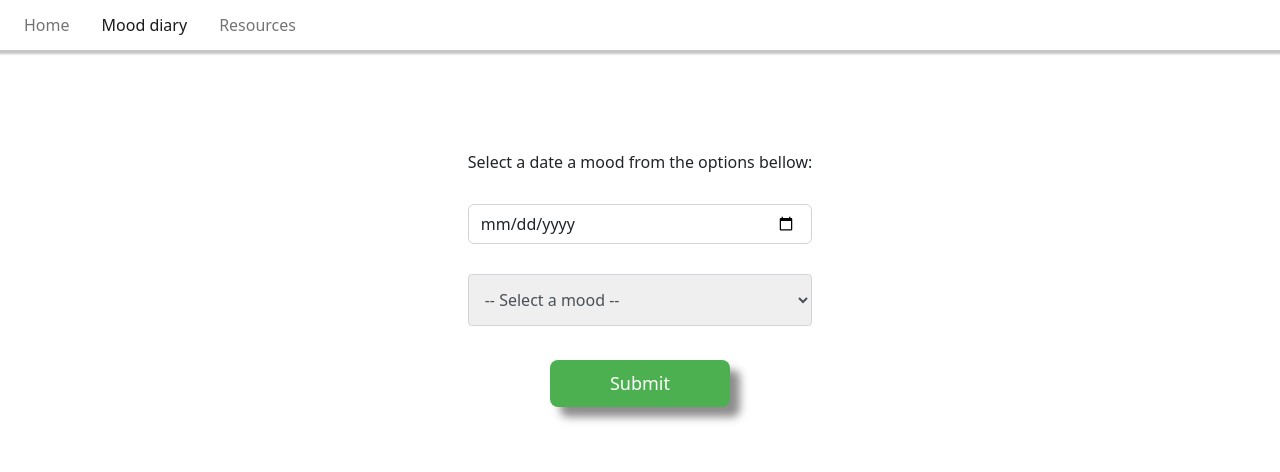
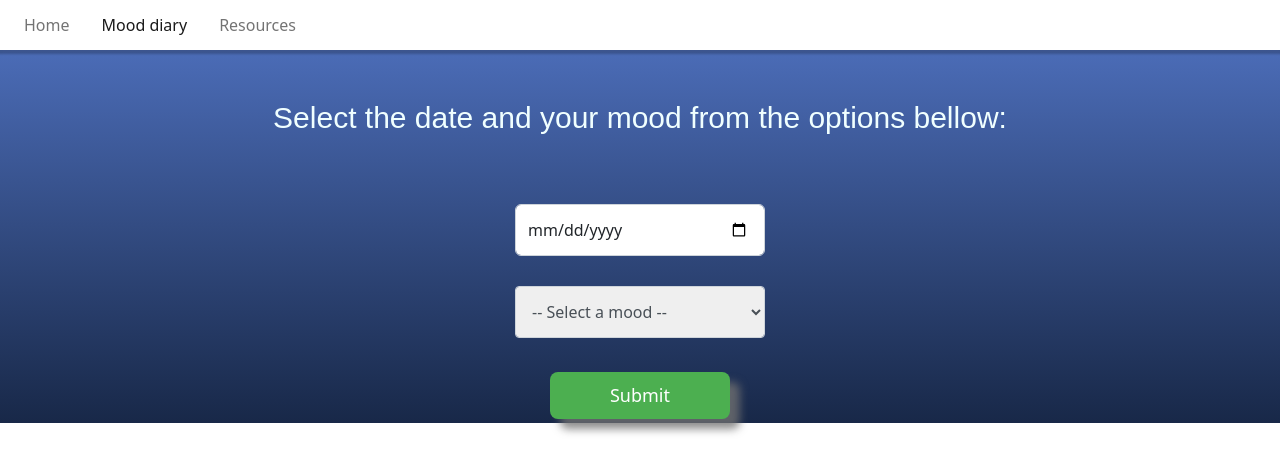
Before and after one commit to EmH93/mood-tracker, a React (Create React App) app: page /MoodDiary in a window 1280 px wide. Shown: the top 472 px of the page. Built offline with nearby package versions, Linux system fonts and the light colour scheme.

Commit message:
Page UI modified

```diff
--- a/src/components/Card/Card.css
+++ b/src/components/Card/Card.css
@@ -1,6 +1,27 @@
 
 .card{
-  width: 200px;
+  width: 260px;
   height: 200px;
   margin-top: 16px;
+  margin-bottom: 50px;
   }
+
+.bg-color{
+  background-color: red;
+}
+
+.selectedOption1 {
+  background-color: var(--stressed);
+}
+.selectedOption2 {
+  background-color: var(--sad);
+}
+.selectedOption3 {
+  background-color: var(--chilled);
+}
+.selectedOption4 {
+  background-color: var(--happy);
+}
+.selectedOption5 {
+  background-color: var(--overjoyed);
+}
--- a/src/components/Card/Card.js
+++ b/src/components/Card/Card.js
@@ -1,26 +1,36 @@
-import React from 'react';
-import { Avatar, Card, Col} from 'antd';
-import './Card.css'
+import React from "react";
+import { Avatar, Card, Col } from "antd";
+import "./Card.css";
 const { Meta } = Card;
 
-
-function MoodCard(props){
-  return(
-
-
-
-     <Col span={4}>
-       <Card  className='card' title={props.date} bordered={true}>
-       <Meta
+function MoodCard(props) {
+  return (
+    <Col span={4}>
+      <Card
+        className={`card ${
+          props.title === "Stressed"
+            ? "selectedOption1"
+            : props.title === "Sad"
+            ? "selectedOption2"
+            : props.title === "Chilled"
+            ? "selectedOption3"
+            : props.title === "Happy"
+            ? "selectedOption4"
+            : props.title === "Overjoyed"
+            ? "selectedOption5"
+            : ""
+        }`}
+        title={props.date}
+        bordered={true}
+      >
+        <Meta
           avatar={<Avatar src="https://joesch.moe/api/v1/random?key=1" />}
           title={props.title}
           description="This is the description"
         />
-       </Card>
-     </Col>
-
-
-  )
-};
+      </Card>
+    </Col>
+  );
+}
 
 export default MoodCard;
--- a/src/components/FormFolder/Form.css
+++ b/src/components/FormFolder/Form.css
@@ -4,6 +4,16 @@
   --overjoyed: #f06c9b;
   --happy: #ffe66d;
   --stressed: #d90429;
+}
+
+.form-container{
+  width: 250px;
+}
+
+select option {
+  height: 40px!important;
+  width: 200px;
+  font-size: 18px;
 }
 
 select option:nth-child(2) {
@@ -39,9 +49,8 @@ select option:nth-child(6) {
 .selectedOption5 {
   background-color: var(--overjoyed);
 }
-
-.form-group label {
-  margin-bottom: 30px;
+.form-control{
+  line-height: 2.4;
 }
 
 #selectInput {
--- a/src/components/FormFolder/Form.js
+++ b/src/components/FormFolder/Form.js
@@ -2,12 +2,9 @@ import React from "react";
 import "./Form.css";
 function Form(props) {
   return (
-    <div>
+    <div className="form-container">
       <form className="form" onSubmit={props.handleFormSubmit}>
         <div className="form-group">
-          <label htmlFor="dateInput">
-            Select a date a mood from the options bellow:
-          </label>
           <input
             name="date"
             type="date"
--- a/src/pages/MoodDiary/MoodDiary.css
+++ b/src/pages/MoodDiary/MoodDiary.css
@@ -1,7 +1,24 @@
+.mood-wrapper{
+    /* background-image: linear-gradient(to bottom,#DA6085, #D7EDE1);  */
+    /* background-image: linear-gradient(to bottom,#9796F0, #FBC7D4);  */
+    /* background-image: linear-gradient(to bottom,#E5CDC3, #6047E0); */
+    background-image: linear-gradient(to bottom,#4B6CB7, #182848);
+}
 .mood-container{
     width: 100%;
     display: flex;
     justify-content: center;
     align-items: center;
-    margin-top: 100px;
+    margin-top: 60px;
 }
+
+.form-label-container{
+    display: flex;
+    justify-content: center;
+    padding-top: 50px;
+}
+
+.form-label{
+    color:azure;
+    font-size: 30px;
+}
--- a/src/pages/MoodDiary/MoodDiary.js
+++ b/src/pages/MoodDiary/MoodDiary.js
@@ -31,6 +31,12 @@ function MoodDiary() {
   };
 
   return (
+    <div className="mood-wrapper">
+        <div className="form-label-container">
+        <h3 className="form-label">
+        Select the date and your mood from the options bellow:
+      </h3>
+        </div>
       <div className="mood-container">
         <div>
           <Form
@@ -40,6 +46,10 @@ function MoodDiary() {
             setMood={setSelectedMood}
             setDate={setSelectedDate}
           />
+
+        </div>
+
+      </div>
       <Row gutter={16}>
             {Object.values(diary).map((item, index) => {
               const objKey = getKeyByValue(diary, item);
@@ -47,7 +57,6 @@ function MoodDiary() {
             })}
           </Row>
     </div>
-    </div>
   );
 }
 export default MoodDiary;
```
Lines whose indentation alone changed are shown as unchanged.
